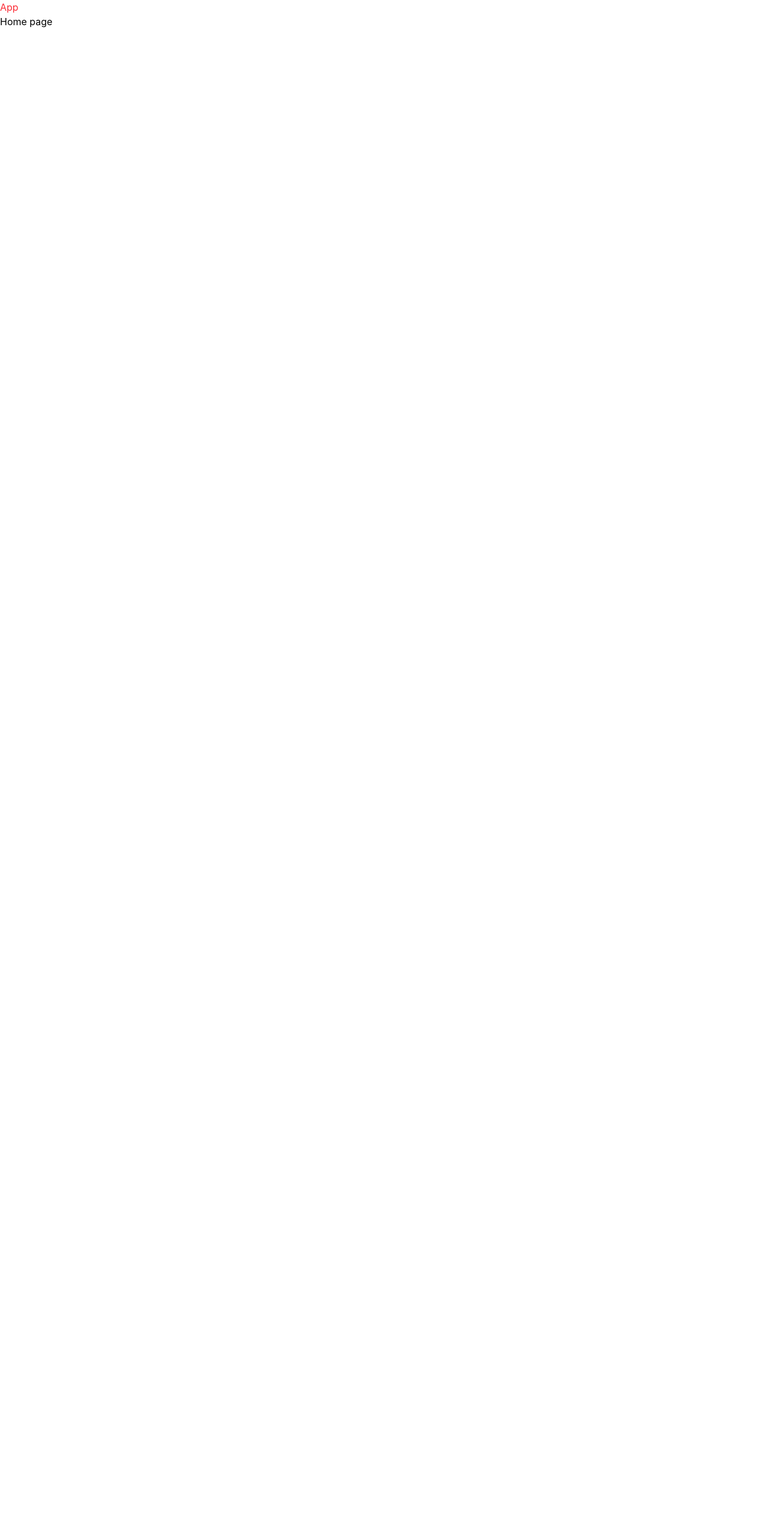
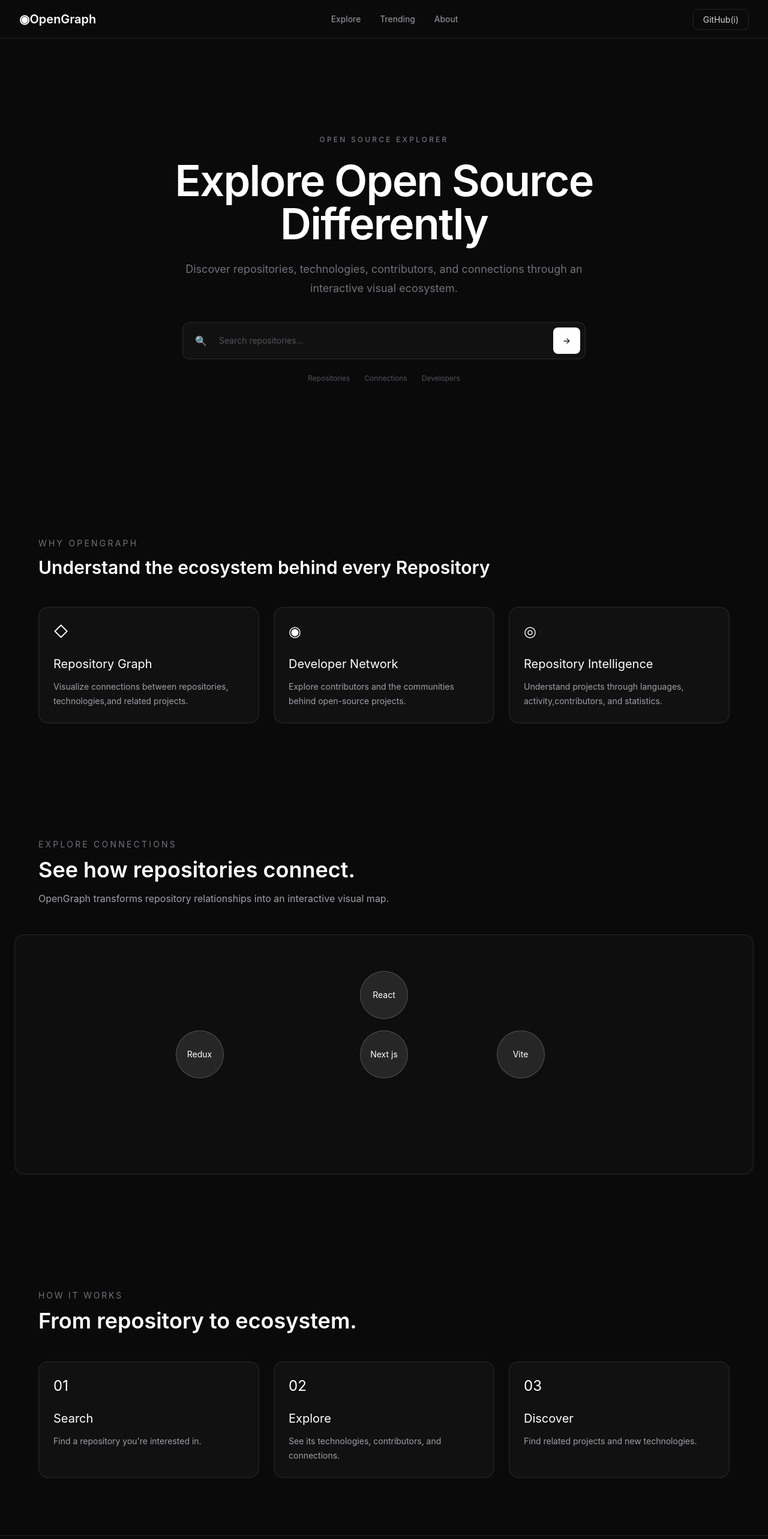
Before and after one commit to SachinAcharya28/OpenGraph, a React (Vite) app: page / in a window 1280 px wide. Shown: the top 2566 px of the page at 60% size. Before the commit the page ends 800 px from the top, so only its background shows below. Built offline with nearby package versions, Linux system fonts and the light colour scheme.

Commit message:
feat: Complete OpenGraph landing page.

```diff
--- a/src/App.jsx
+++ b/src/App.jsx
@@ -6,7 +6,6 @@ import Repository from "./pages/Repository/Repository"
 function App() {
   return (
     <>
-        <h1 className="text-red-500">App</h1>
         <Routes>
           <Route path="/" element={<Home/>}/>
           <Route path="/explore" element={<Explore/>}/>
--- /dev/null
+++ b/src/components/home/Features.jsx
@@ -0,0 +1,37 @@
+const Features=()=>{
+    return (
+        <section className="px-6 py-24">
+            <div className="mx-auto max-w-6xl">
+                <p className="text-sm uppercase tracking-[0.2rem] text-zinc-500">Why OpenGraph</p>
+                <h1 className="mt-3 text-white font-semibold text-4xl md:text-3xl">Understand the ecosystem behind every Repository</h1>
+
+                <div className="mt-12 grid gap-6 md:grid-cols-3">
+                    <div className=" border bg-white/[0.03] border-white/10 p-6 rounded-2xl transition hover:border-white/20 hover:bg-white/[0.05]">
+                        <div className="text-2xl">◇</div>
+
+                        <h3 className="mt-6 text-xl text-white">Repository Graph</h3>
+
+                        <p className="mt-3 text-sm leading-6 text-zinc-400"> Visualize connections between repositories, technologies,and related projects.</p>
+                    </div>
+
+                    <div className="border border-white/10 bg-white/[0.03] rounded-2xl p-6 ransition hover:border-white/20 hover:bg-white/[0.05]">
+                        <div className="text-2xl">◉</div>
+                        <h3 className="mt-6 text-xl text-white ">Developer Network</h3>
+                        <p className="text-sm text-zinc-400 mt-3 leading-6"> Explore contributors and the communities behind open-source projects.</p>
+
+                    </div>
+
+                    <div className="border border-white/10 bg-white/[0.03] rounded-2xl p-6 ransition hover:border-white/20 hover:bg-white/[0.05]">
+                        <div className="text-2xl">◎</div>
+                        <h3 className="mt-6 text-xl text-white "> Repository Intelligence</h3>
+                        <p className="text-sm text-zinc-400 mt-3 leading-6"> Understand projects through languages, activity,contributors, and statistics.</p>
+
+                    </div>
+
+                </div>
+
+            </div>
+        </section>
+    )
+}
+export default Features;
--- /dev/null
+++ b/src/components/home/GraphPreview.jsx
@@ -0,0 +1,35 @@
+const GraphPreview=()=>{
+ return(
+    <>
+        <section className="px-6 py-24">
+
+            <div className="mx-auto max-w-6xl">
+
+                    <p className="text-sm uppercase tracking-[0.2rem] text-zinc-500">Explore Connections</p>
+                    <h2 className="text-3xl mt-3 font-semibold text-white md:text-4xl ">See how repositories connect.</h2>
+                    <p className="mt-4 max-w-2xl text-zinc-400"> OpenGraph transforms repository relationships into an interactive visual map.</p>
+            </div>
+
+            <div className="relative mt-12 h-100 overflow-hidden rounded-2xl border border-white/10 bg-white/[0.02] ">
+
+              <div className="absolute left-1/2 top-1/4 flex h-20 w-20 -translate-x-1/2 -translate-y-1/2 items-center justify-center rounded-full border border-white/20 bg-white/10 text-sm text-white">React
+              </div>
+
+              <div className="absolute left-1/4 top-1/2 flex h-20 w-20 -translate-x-1/2 -translate-y-1/2 items-center justify-center rounded-full border border-white/20 bg-white/10 text-sm text-white">Redux
+              </div>
+
+              <div className="absolute right-1/4 top-1/2 flex h-20 w-20 -translate-x-1/2 -translate-y-1/2 items-center justify-center rounded-full border border-white/20 bg-white/10 text-sm text-white">Vite
+              </div>
+
+              <div className="absolute left-1/2 top-1/2 flex h-20 w-20 -translate-x-1/2 -translate-y-1/2 items-center justify-center rounded-full border border-white/20 bg-white/10 text-sm text-white">Next js
+              </div>
+
+            </div>
+
+
+        </section>
+
+    </>
+ )
+}
+export default GraphPreview;
--- /dev/null
+++ b/src/components/home/Hero.jsx
@@ -0,0 +1,31 @@
+const Hero=()=>{
+    return(
+        <div className="flex flex-col  min-h-[calc(100vh-4rem)] justify-center text-center px-6 items-center ">
+
+            <p className="mb-6 text-xs uppercase tracking-[0.2rem] font-medium text-zinc-500">OPEN SOURCE EXPLORER</p>
+
+            <h1 className="max-w-4xl font-semibold tracking-tight text-5xl text-white md:text-7xl">Explore Open Source Differently</h1>
+
+            <p className="text-zinc-500 text-lg mt-6 max-w-2xl leading-8">Discover repositories, technologies, contributors, and connections through an interactive visual ecosystem.</p>
+
+           <div className="mt-10 flex w-full max-w-2xl items-center rounded-xl border border-white/10 bg-white/[0.03] p-2 transition-transform hover:scale-105">
+            <span className="px-3 text-zinc-500">🔍</span>
+            <input
+                type="text"
+                placeholder="Search repositories..."
+                className="flex-1 bg-transparent px-2 py-3 text-sm text-white outline-none placeholder:text-zinc-600 "
+
+            />
+            <button className="rounded-lg bg-white px-4 py-3 text-sm font-medium text-black transition-transform hover:scale-105">→</button>
+            </div>
+
+            <div className="mt-6 flex gap-6 items-center text-zinc-600 text-xs">
+                <span>Repositories</span>
+                <span>Connections</span>
+                <span>Developers</span>
+            </div>
+
+        </div>
+    )
+}
+export default Hero;
--- /dev/null
+++ b/src/components/home/HowItWorks.jsx
@@ -0,0 +1,42 @@
+const HowItWorks=()=>{
+    return(
+        <>
+            <section className="px-6 py-24">
+                <div className="mx-auto max-w-6xl">
+                    <p className="text-sm uppercase tracking-[0.2em] text-zinc-500">How it works</p>
+
+                    <h2 className="mt-3 text-3xl font-semibold text-white md:text-4xl">From repository to ecosystem.</h2>
+
+                    <div className="grid gap-6 md:grid-cols-3 mt-12">
+                        <div className=" border bg-white/[0.03] border-white/10 p-6 rounded-2xl transition hover:border-white/20 hover:bg-white/[0.05]">
+
+                            <div className="text-2xl">01</div>
+                            <h3 className="mt-6 text-xl text-white">Search</h3>
+                            <p className="mt-3 text-sm leading-6 text-zinc-400">Find a repository you're interested in.</p>
+
+                        </div>
+
+                        <div className=" border bg-white/[0.03] border-white/10 p-6 rounded-2xl transition hover:border-white/20 hover:bg-white/[0.05]">
+
+                            <div className="text-2xl">02</div>
+                            <h3 className="mt-6 text-xl text-white">Explore</h3>
+                            <p className="mt-3 text-sm leading-6 text-zinc-400">See its technologies, contributors, and connections.</p>
+
+                        </div>
+
+                        <div className=" border bg-white/[0.03] border-white/10 p-6 rounded-2xl transition hover:border-white/20 hover:bg-white/[0.05]">
+
+                            <div className="text-2xl">03</div>
+                            <h3 className="mt-6 text-xl text-white">Discover</h3>
+                            <p className="mt-3 text-sm leading-6 text-zinc-400">Find related projects and new technologies.</p>
+
+                        </div>
+
+                    </div>
+
+                </div>
+            </section>
+        </>
+    )
+}
+export default HowItWorks;
--- /dev/null
+++ b/src/components/layout/Footer.jsx
@@ -0,0 +1,16 @@
+const Footer=()=>{
+    return(
+        <footer className="border-t border-white/10 px-6 py-10">
+            <div className="mx-auto max-w-6xl flex gap-4 flex-col md:flex-row md:items-center md:justify-between">
+                <div>
+                    <p className="text-white font-medium">◉OpenGraph</p>
+                    <p className="mt-1 text-sm text-zinc-400">Visual explorer for the open-source ecosystem.</p>
+                </div>
+                <p>2026</p>
+
+            </div>
+
+        </footer>
+    )
+}
+export default Footer;
--- /dev/null
+++ b/src/components/layout/NavBar.jsx
@@ -0,0 +1,23 @@
+import { Link } from "react-router-dom";
+
+const NavBar=()=>{
+    return(
+        <nav className='h-16 border-b flex items-center bg-[#0a0a0a] border-white/10 px-8 justify-between'>
+            <div>
+                <Link to='/' className="font-semibold text-white text-xl">◉OpenGraph</Link>
+            </div>
+
+            <div className="flex gap-8 items-center ">
+                <Link className="text-sm text-zinc-400 transition-colors hover:text-white" to='/explore'>Explore</Link>
+                <Link className="text-sm text-zinc-400 transition-colors hover:text-white" to='/trending'>Trending</Link>
+                <Link className="text-sm text-zinc-400 transition-colors hover:text-white" to='/about'>About</Link>
+            </div>
+
+            <div>
+                <a href='https://github.com/' className="rounded-lg border border-white/10 px-4 py-2 text-sm text-zinc-300 transition-colors hover:border-white/20 hover:text-white">GitHub(i)</a>
+            </div>
+
+        </nav>
+    )
+}
+export default NavBar;
--- a/src/index.css
+++ b/src/index.css
@@ -1 +1,12 @@
 @import "tailwindcss";
+
+html,
+body,
+#root{
+    min-height: 100vh;
+}
+
+body{
+    background-color: #0a0a0a;
+    color: white;
+}
--- a/src/pages/Home/Home.jsx
+++ b/src/pages/Home/Home.jsx
@@ -1,10 +1,19 @@
+import Features from "../../components/home/Features";
+import GraphPreview from "../../components/home/GraphPreview";
+import Hero from "../../components/home/Hero";
+import HowItWorks from "../../components/home/HowItWorks";
+import Footer from "../../components/layout/Footer";
+import NavBar from "../../components/layout/NavBar";
+
 const Home=()=>{
     return (
         <>
-            <h1>
-              Home page
-            </h1>
-
+            <NavBar/>
+            <Hero/>
+            <Features/>
+            <GraphPreview/>
+            <HowItWorks/>
+            <Footer/>
         </>
     )
 }
```
Also changed, not shown: src/components/home/Home.jsx (deleted), src/components/layout/Layout.jsx (deleted).
